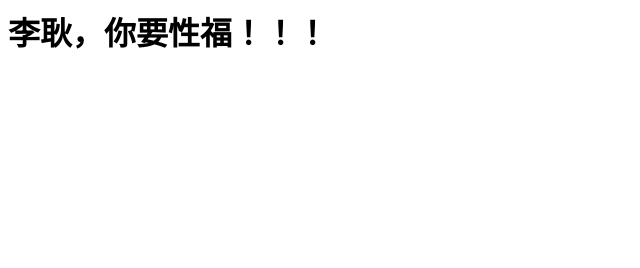
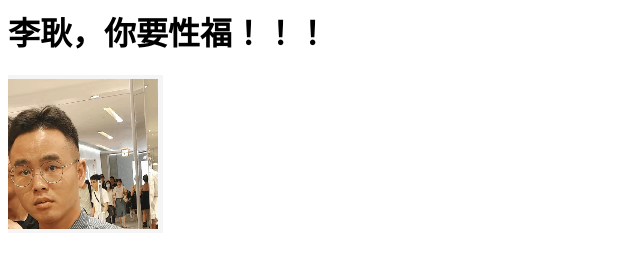
Before and after one commit to linhr11/linhr11.github.io, a plain HTML site: page index.html in a window 1280 px wide. Shown: the whole page, without its empty margins (0-640 px from the left). Drawn offline with Linux system fonts and the light colour scheme.

Commit message:
Update index.html

```diff
--- a/index.html
+++ b/index.html
@@ -1 +1,2 @@
 <h1>李耿，你要性福！！！</h1>
+<img src= "微信图片_20230918150911.png" alt="李耿帅照">
```
